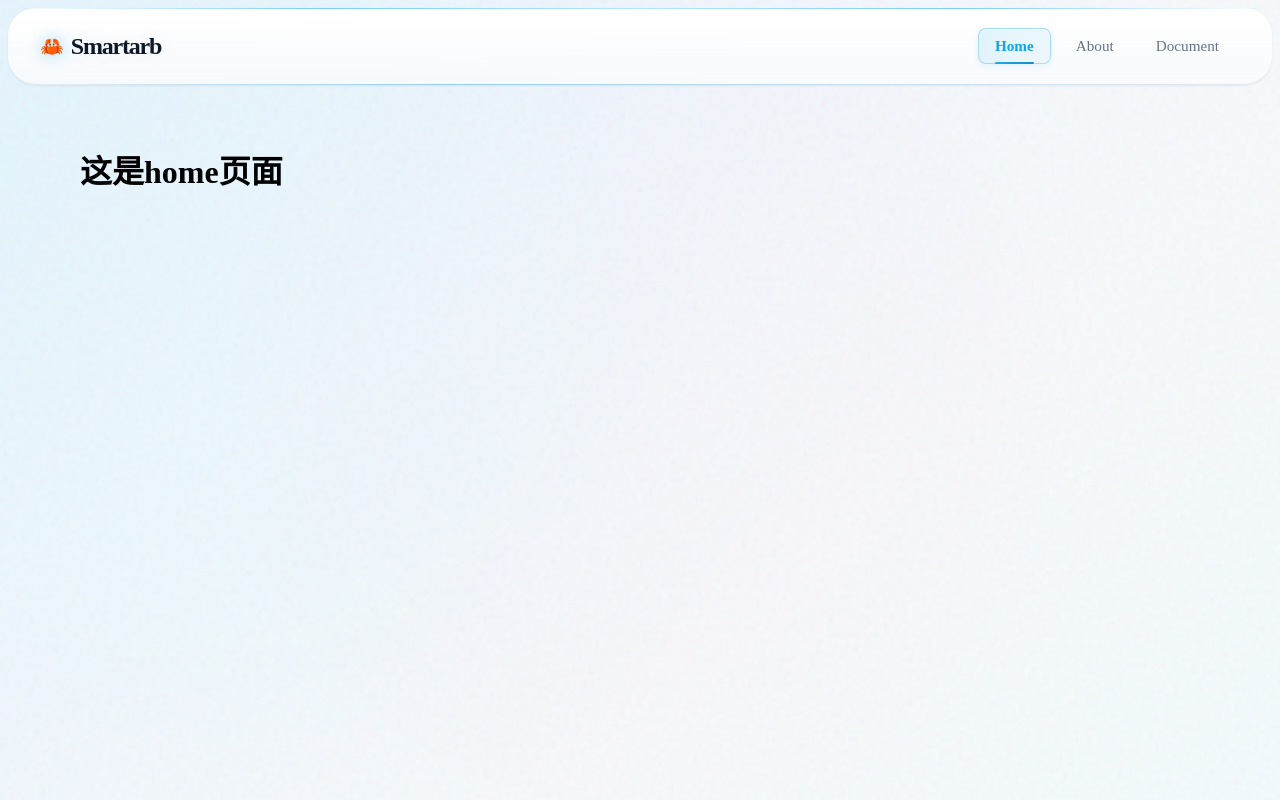
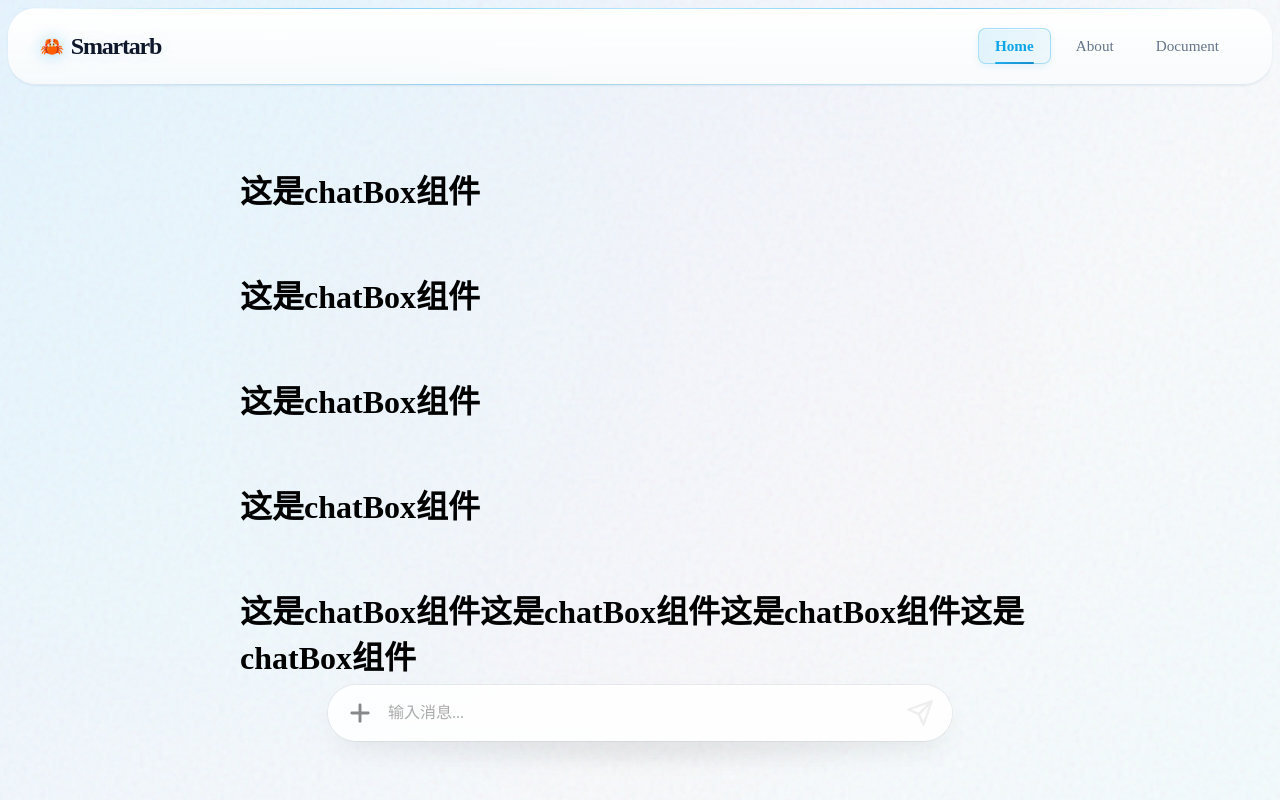
Before and after one commit to Ouroboros-ga/ai-course-system, a Vue app in the folder frontend/: page /#/ in a window 1280 px wide. Built offline with nearby package versions, Linux system fonts and the light colour scheme.

Commit message:
添加聊天框和消息框（待优化）

```diff
--- /dev/null
+++ b/frontend/src/components/home/chatBox.vue
@@ -0,0 +1,69 @@
+<script setup>
+
+</script>
+
+<template>
+  <div class="chat-box">
+    <h1>这是chatBox组件</h1>
+    <h1>这是chatBox组件</h1>
+    <h1>这是chatBox组件</h1>
+    <h1>这是chatBox组件</h1>
+    <h1>这是chatBox组件这是chatBox组件这是chatBox组件这是chatBox组件</h1>
+    <h1>这是chatBox组件</h1>
+    <h1>这是chatBox组件</h1>
+    <h1>这是chatBox组件</h1>
+    <h1>这是chatBox组件</h1>
+    <h1>这是chatBox组件</h1>
+    <h1>这是chatBox组件</h1>
+    <h1>这是chatBox组件</h1>
+    <h1>这是chatBox组件</h1>
+  </div>
+</template>
+
+<style scoped>
+.chat-box {
+  /* 容器尺寸和定位 */
+  max-width: 800px;
+  margin: 0 auto;
+  padding: 20px;
+  height: 65vh;
+  overflow-y: auto;
+
+  /* 背景和内边距 */
+  background: transparent;
+  display: flex;
+  flex-direction: column;
+  gap: 16px;
+
+  /* 滚动条美化 */
+  scrollbar-width: thin;
+  scrollbar-color: rgba(0, 0, 0, 0.2) transparent;
+}
+
+/* Webkit 浏览器滚动条 */
+.chat-box::-webkit-scrollbar {
+  width: 6px;
+}
+
+.chat-box::-webkit-scrollbar-track {
+  background: transparent;
+}
+
+.chat-box::-webkit-scrollbar-thumb {
+  background: rgba(0, 0, 0, 0.2);
+  border-radius: 3px;
+}
+
+.chat-box::-webkit-scrollbar-thumb:hover {
+  background: rgba(0, 0, 0, 0.3);
+}
+
+/* 移动端适配 */
+@media (max-width: 768px) {
+  .chat-box {
+    padding: 12px;
+    gap: 12px;
+    height: calc(100vh - 160px);
+  }
+}
+</style>
--- /dev/null
+++ b/frontend/src/components/home/inputBox.vue
@@ -0,0 +1,245 @@
+<script setup>
+import { ref } from 'vue';
+
+// 定义发射的事件
+const emit = defineEmits(['send', 'add']);
+
+// 响应式数据
+const message = ref('');
+const isFocused = ref(false);
+
+// 处理发送消息
+const handleSend = () => {
+  const text = message.value.trim();
+  if (!text) return;
+
+  emit('send', text);  // 向父组件发射 send 事件，携带消息文本
+  message.value = '';  // 发送后清空输入框
+};
+
+// 处理键盘事件（回车发送，支持 Shift+Enter 换行）
+const handleKeyup = (e) => {
+  if (e.key === 'Enter' && !e.shiftKey && !e.isComposing) {
+    e.preventDefault();  // 阻止默认换行
+    handleSend();
+  }
+};
+</script>
+
+<template>
+  <div class="input-container">
+    <!-- 装饰光晕 -->
+    <div class="glow-effect"></div>
+
+    <div class="input-wrapper" :class="{ 'focused': isFocused }">
+
+      <!-- 添加附件按钮 -->
+      <button
+        class="action-btn add-btn"
+        type="button"
+        @click="emit('add')"
+        aria-label="添加附件"
+      >
+        <svg viewBox="0 0 24 24" fill="none" stroke="currentColor" stroke-width="2.5" stroke-linecap="round" stroke-linejoin="round">
+          <line x1="12" y1="5" x2="12" y2="19"></line>
+          <line x1="5" y1="12" x2="19" y2="12"></line>
+        </svg>
+      </button>
+
+      <!-- 输入框区域 -->
+      <div class="input-area">
+        <input
+          v-model="message"
+          type="text"
+          placeholder="输入消息..."
+          @focus="isFocused = true"
+          @blur="isFocused = false"
+          @keyup="handleKeyup"
+          aria-label="消息输入框"
+        />
+      </div>
+
+      <!-- 发送按钮 -->
+      <button
+        class="action-btn send-btn"
+        type="button"
+        :class="{ 'active': message.trim().length > 0 }"
+        :disabled="message.trim().length === 0"
+        @click="handleSend"
+        aria-label="发送消息"
+      >
+        <svg viewBox="0 0 24 24" fill="none" stroke="currentColor" stroke-width="2" stroke-linecap="round" stroke-linejoin="round">
+          <line x1="22" y1="2" x2="11" y2="13"></line>
+          <polygon points="22 2 15 22 11 13 2 9 22 2"></polygon>
+        </svg>
+      </button>
+
+    </div>
+  </div>
+</template>
+
+<style scoped>
+/* ========== 容器样式 ========== */
+.input-container {
+  width: 100%;
+  display: flex;
+  justify-content: center;
+  z-index: 1000;
+  /* ✅ 移除动画，直接显示 */
+  opacity: 1;
+  transform: translateY(0);
+  pointer-events: none;
+}
+
+.input-container * {
+  pointer-events: auto;
+}
+
+/* ========== 主包裹层 ========== */
+.input-wrapper {
+  display: flex;
+  align-items: center;
+  background: rgba(255, 255, 255, 0.85);
+  backdrop-filter: blur(12px);
+  -webkit-backdrop-filter: blur(12px);
+  padding: 8px 12px;
+  border-radius: 50px;
+  box-shadow:
+    0 10px 30px -10px rgba(0, 0, 0, 0.1),
+    0 0 0 1px rgba(0, 0, 0, 0.05);
+  transition: all 0.3s cubic-bezier(0.4, 0, 0.2, 1);
+  max-width: 600px;
+  width: 90%;
+  position: relative;
+}
+
+.input-wrapper.focused {
+  box-shadow:
+    0 15px 35px -10px rgba(0, 0, 0, 0.15),
+    0 0 0 2px rgba(64, 158, 255, 0.2);
+  transform: translateY(-2px);
+  background: rgba(255, 255, 255, 0.95);
+}
+
+/* ========== 按钮通用样式 ========== */
+.action-btn {
+  border: none;
+  background: transparent;
+  cursor: pointer;
+  width: 40px;
+  height: 40px;
+  border-radius: 50%;
+  display: flex;
+  align-items: center;
+  justify-content: center;
+  color: #666;
+  transition: all 0.2s ease;
+  flex-shrink: 0;
+  user-select: none;
+  -webkit-tap-highlight-color: transparent;
+}
+
+.action-btn:active {
+  transform: scale(0.9);
+}
+
+.action-btn:disabled {
+  cursor: not-allowed;
+  opacity: 0.5;
+}
+
+/* ========== 加号按钮 ========== */
+.add-btn {
+  color: #888;
+}
+
+.add-btn:hover:not(:disabled) {
+  background-color: #f0f0f0;
+  color: #333;
+}
+
+/* ========== 输入区域 ========== */
+.input-area {
+  flex: 1;
+  margin: 0 4px;
+  overflow: hidden;
+}
+
+.input-area input {
+  width: 100%;
+  border: none;
+  outline: none;
+  background: transparent;
+  font-size: 16px;
+  color: #333;
+  padding: 8px 4px;
+  font-family: inherit;
+  -webkit-appearance: none;
+  appearance: none;
+}
+
+.input-area input::placeholder {
+  color: #aaa;
+  transition: color 0.2s;
+}
+
+.input-wrapper.focused .input-area input::placeholder {
+  color: #ccc;
+}
+
+/* ========== 发送按钮 ========== */
+.send-btn {
+  color: #ddd;
+  pointer-events: none;
+}
+
+.send-btn.active {
+  color: #007aff;
+  pointer-events: auto;
+  background-color: rgba(0, 122, 255, 0.1);
+}
+
+.send-btn.active:hover {
+  background-color: rgba(0, 122, 255, 0.2);
+  transform: scale(1.05);
+}
+
+.send-btn.active:active {
+  transform: scale(0.9);
+}
+
+/* ========== 装饰光晕 ========== */
+.glow-effect {
+  position: absolute;
+  bottom: -20px;
+  width: 60%;
+  height: 20px;
+  background: radial-gradient(ellipse at center, rgba(0,0,0,0.1) 0%, rgba(0,0,0,0) 70%);
+  filter: blur(10px);
+  z-index: -1;
+  pointer-events: none;
+}
+
+/* ========== 移动端适配 ========== */
+@media (max-width: 768px) {
+  .input-container {
+    bottom: calc(16px + env(safe-area-inset-bottom));
+    padding: 0 12px;
+  }
+
+  .input-wrapper {
+    width: 100%;
+    max-width: 100%;
+    padding: 6px 10px;
+  }
+
+  .action-btn {
+    width: 36px;
+    height: 36px;
+  }
+
+  .input-area input {
+    font-size: 14px;
+  }
+}
+</style>
--- a/frontend/src/views/home.vue
+++ b/frontend/src/views/home.vue
@@ -1,11 +1,27 @@
-<script setup>
+<!-- Parent.vue -->
+<template>
+  <div class="chat-page">
+    <!-- 其他内容 -->
+    <ChatBox />
 
-</script>
-
-<template>
-  <h1>这是home页面</h1>
+    <InputBox
+      @send="handleSendMessage"
+      @add="handleAddAttachment"
+    />
+  </div>
 </template>
 
-<style scoped>
+<script setup>
+import InputBox from '../components/home/inputBox.vue'
+import ChatBox from '../components/home/chatBox.vue'
 
-</style>
+const handleSendMessage = (text) => {
+  console.log('📤 发送消息:', text)
+  // TODO: 调用 API 发送消息
+}
+
+const handleAddAttachment = () => {
+  console.log('📎 点击添加附件')
+  // TODO: 打开文件选择器
+}
+</script>
```
